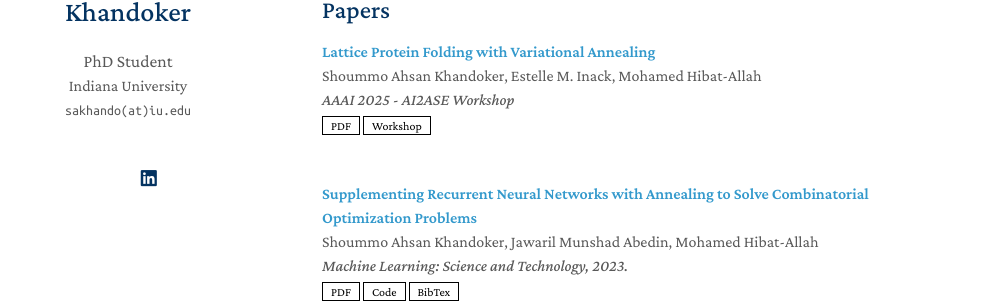
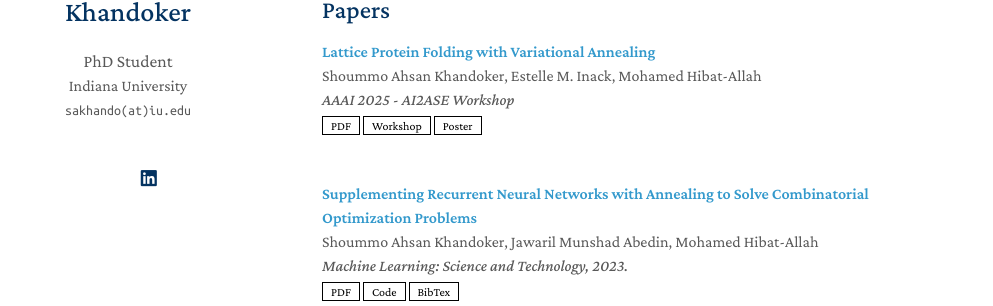
Before and after one commit to shoummoak/shoummoak.github.io, a Jekyll site: the page built from index.md, in a window 1280 px wide. Shown: the part 249-555 px from the top of the page, without its empty margins (148-1141 px from the left). Built offline with Jekyll 4.4.1, drawn with Linux system fonts in a browser that asks for light colours; a style sheet for code colours, icons or effects is not loaded; our own code applies the rules of GitHub Pages for plain Markdown files.

Commit message:
Update publications.yml
link poster

```diff
--- a/_data/publications.yml
+++ b/_data/publications.yml
@@ -11,6 +11,7 @@ main:
     image:
     notes:
     workshop: https://ai-2-ase.github.io/
+    poster: "assets/files/HPVA_Poster.pdf"
 
   - title: Supplementing Recurrent Neural Networks with Annealing to Solve Combinatorial Optimization Problems
     title_ref: https://iopscience.iop.org/article/10.1088/2632-2153/acb895/meta
```
